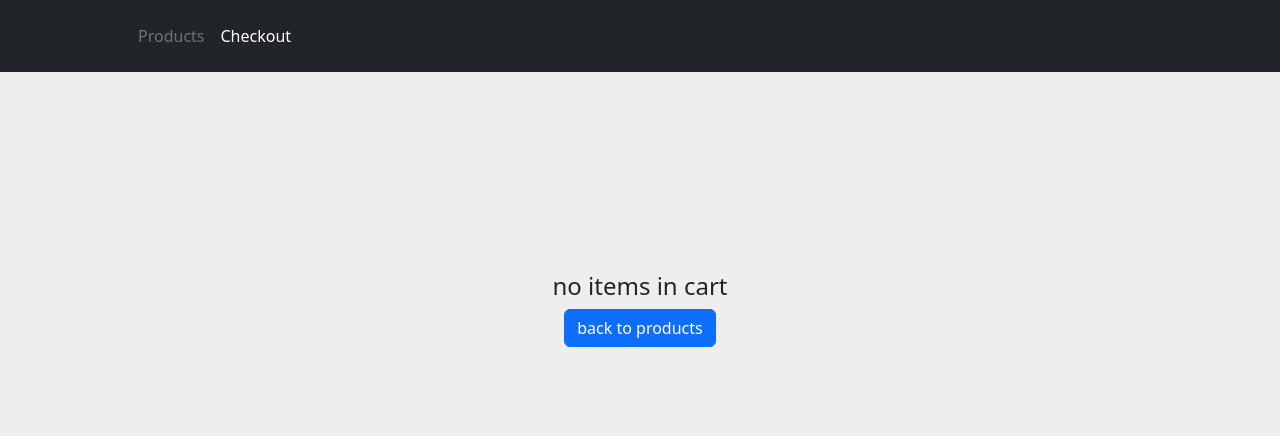
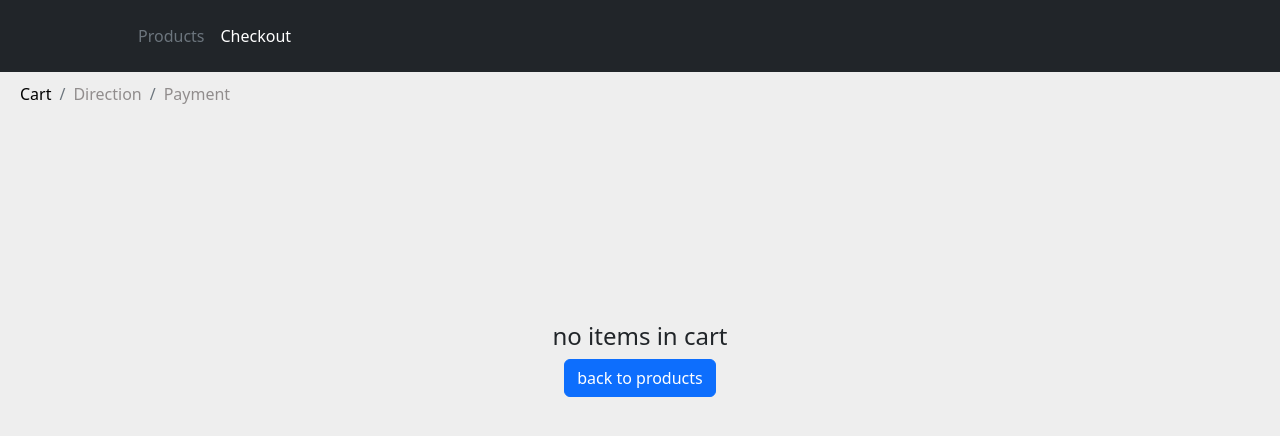
Before and after one commit to marcoastorojas/challenge-fullstack, an Angular app in the folder client/: page /checkout/cart in a window 1280 px wide. Shown: the top 436 px of the page. Built offline with nearby package versions, Linux system fonts and the light colour scheme.

Commit message:
breadcrumbs styles and guards

```diff
--- a/client/src/app/modules/checkout/checkout-routing.module.ts
+++ b/client/src/app/modules/checkout/checkout-routing.module.ts
@@ -1,6 +1,8 @@
 import { NgModule } from '@angular/core';
 import { RouterModule, Routes } from '@angular/router';
 import { CheckoutComponent } from './checkout.component';
+import { DirectionGuard } from './guards/direction.guard';
+import { PaymentGuard } from './guards/payment.guard';
 
 const routes: Routes = [
   {
@@ -9,20 +11,24 @@ const routes: Routes = [
     children: [
       {
         path: "cart",
-        loadChildren: () => import('./pages/cart/cart.module').then(m => m.CartModule)
+        loadChildren: () => import('./pages/cart/cart.module').then(m => m.CartModule),
       },
       {
         path: "payment",
-        loadChildren: () => import('./pages/payment/payment.module').then(m => m.PaymentModule)
+        loadChildren: () => import('./pages/payment/payment.module').then(m => m.PaymentModule),
+        canActivate: [PaymentGuard],
+        canLoad: [PaymentGuard]
       },
       {
         path: "direction",
-        loadChildren: () => import('./pages/direction/direction.module').then(m => m.DirectionModule)
+        loadChildren: () => import('./pages/direction/direction.module').then(m => m.DirectionModule),
+        canActivate: [DirectionGuard],
+        canLoad: [DirectionGuard]
       },
       {
-        path:"**",
-        redirectTo:"cart",
-        pathMatch:"full"
+        path: "**",
+        redirectTo: "cart",
+        pathMatch: "full"
       }
     ]
   }
--- a/client/src/app/modules/checkout/checkout.component.html
+++ b/client/src/app/modules/checkout/checkout.component.html
@@ -1 +1,2 @@
+<app-breadcrumbs></app-breadcrumbs>
 <router-outlet></router-outlet>
--- a/client/src/app/modules/checkout/checkout.module.ts
+++ b/client/src/app/modules/checkout/checkout.module.ts
@@ -3,6 +3,7 @@ import { CommonModule } from '@angular/common';
 
 import { CheckoutRoutingModule } from './checkout-routing.module';
 import { CheckoutComponent } from './checkout.component';
+import { SharedModule } from 'src/app/shared/shared.module';
 
 
 @NgModule({
@@ -11,7 +12,8 @@ import { CheckoutComponent } from './checkout.component';
   ],
   imports: [
     CommonModule,
-    CheckoutRoutingModule
+    CheckoutRoutingModule,
+    SharedModule
   ]
 })
 export class CheckoutModule { }
--- /dev/null
+++ b/client/src/app/modules/checkout/guards/direction.guard.ts
@@ -0,0 +1,32 @@
+import { Injectable } from '@angular/core';
+import { ActivatedRouteSnapshot, CanActivate, CanLoad, Route, Router, RouterStateSnapshot, UrlSegment, UrlTree } from '@angular/router';
+import { Observable } from 'rxjs';
+import { ShoppingCartService } from 'src/app/services/shopping-cart.service';
+
+@Injectable({
+  providedIn: 'root'
+})
+export class DirectionGuard implements CanActivate, CanLoad {
+  constructor(
+    private shoppingCartService: ShoppingCartService,
+    private router: Router
+  ) { }
+  canActivate(
+    route: ActivatedRouteSnapshot,
+    state: RouterStateSnapshot): Observable<boolean | UrlTree> | Promise<boolean | UrlTree> | boolean | UrlTree {
+    if (!this.shoppingCartService.cart.length) {
+      this.router.navigate(['/checkout/cart'])
+      return false
+    }
+    return true;
+  }
+  canLoad(
+    route: Route,
+    segments: UrlSegment[]): Observable<boolean | UrlTree> | Promise<boolean | UrlTree> | boolean | UrlTree {
+    if (!this.shoppingCartService.cart.length) {
+      this.router.navigate(['/checkout/cart'])
+      return false
+    }
+    return true;
+  }
+}
--- /dev/null
+++ b/client/src/app/modules/checkout/guards/payment.guard.ts
@@ -0,0 +1,31 @@
+import { Injectable } from '@angular/core';
+import { ActivatedRouteSnapshot, CanActivate, CanLoad, Route, Router, RouterStateSnapshot, UrlSegment, UrlTree } from '@angular/router';
+import { Observable } from 'rxjs';
+import { UserDirectionService } from '../pages/direction/services/user-direction.service';
+
+@Injectable({
+  providedIn: 'root'
+})
+export class PaymentGuard implements CanActivate, CanLoad {
+  constructor(
+    private userDirectionService: UserDirectionService,
+    private router: Router) {
+
+  }
+  canActivate(
+    route: ActivatedRouteSnapshot,
+    state: RouterStateSnapshot): Observable<boolean | UrlTree> | Promise<boolean | UrlTree> | boolean | UrlTree {
+    if (!this.userDirectionService.userDirection) {
+      this.router.navigate(['/checkout/direction'])
+    }
+    return this.userDirectionService.userDirection ? true : false
+  }
+  canLoad(
+    route: Route,
+    segments: UrlSegment[]): Observable<boolean | UrlTree> | Promise<boolean | UrlTree> | boolean | UrlTree {
+    if (!this.userDirectionService.userDirection) {
+      this.router.navigate(['/checkout/direction'])
+    }
+    return this.userDirectionService.userDirection ? true : false
+  }
+}
--- /dev/null
+++ b/client/src/app/modules/checkout/pages/direction/services/user-direction.service.ts
@@ -0,0 +1,12 @@
+import { Injectable } from '@angular/core';
+
+@Injectable({
+  providedIn: 'root'
+})
+export class UserDirectionService {
+  userDirection: any
+  constructor() { }
+  setUserDirection(userDirection: any) {
+    this.setUserDirection = userDirection
+  }
+}
--- /dev/null
+++ b/client/src/app/shared/breadcrumbs/breadcrumbs.component.html
@@ -0,0 +1,9 @@
+<nav aria-label="breadcrumb" class="breadcrumb-container">
+  <ol class="breadcrumb">
+    <li routerLinkActive="active-link" routerLink="/checkout/cart" [ngClass]="{'breadcrumb-item pointer isclickeable': true}"><span>Cart</span></li>
+    <li routerLinkActive="active-link" routerLink="/checkout/direction" [ngClass]="{'breadcrumb-item': true,'isclickeable pointer':directionAvailable()} "><span>Direction</span>
+    </li>
+    <li routerLinkActive="active-link" routerLink="/checkout/payment" [ngClass]="{'breadcrumb-item': true,'isclickeable pointer':paymentAvailable()} "><span>Payment</span>
+    </li>
+  </ol>
+</nav>
--- /dev/null
+++ b/client/src/app/shared/breadcrumbs/breadcrumbs.component.scss
@@ -0,0 +1,15 @@
+.breadcrumb-container{
+    margin: 10px 0 0 20px;
+}
+.breadcrumb-item{
+    color: rgb(145, 141, 141);
+}
+
+.active-link{
+    color: black;
+}
+.isclickeable{
+}
+.isclickeable :hover{
+    color: black;
+}
--- /dev/null
+++ b/client/src/app/shared/breadcrumbs/breadcrumbs.component.ts
@@ -0,0 +1,25 @@
+import { Component, OnInit } from '@angular/core';
+import { UserDirectionService } from 'src/app/modules/checkout/pages/direction/services/user-direction.service';
+import { ShoppingCartService } from 'src/app/services/shopping-cart.service';
+
+@Component({
+  selector: 'app-breadcrumbs',
+  templateUrl: './breadcrumbs.component.html',
+  styleUrls: ['./breadcrumbs.component.scss']
+})
+export class BreadcrumbsComponent implements OnInit {
+
+  constructor(
+    private shoppingCartService: ShoppingCartService,
+    private userDirectionService: UserDirectionService
+  ) { }
+  directionAvailable(): boolean {
+    return this.shoppingCartService.cart.length ? true : false
+  }
+  paymentAvailable(): boolean {
+    return this.userDirectionService.userDirection ? true : false
+  }
+  ngOnInit(): void {
+  }
+
+}
--- a/client/src/styles.scss
+++ b/client/src/styles.scss
@@ -2,3 +2,7 @@
 body{
     background-color:#eee;
 }
+
+.pointer{
+    cursor: pointer;
+}
```
Also changed, not shown: client/src/app/shared/shared.module.ts (+5 -2 lines), 2 other files (tests, documents, lock files or other folders).
